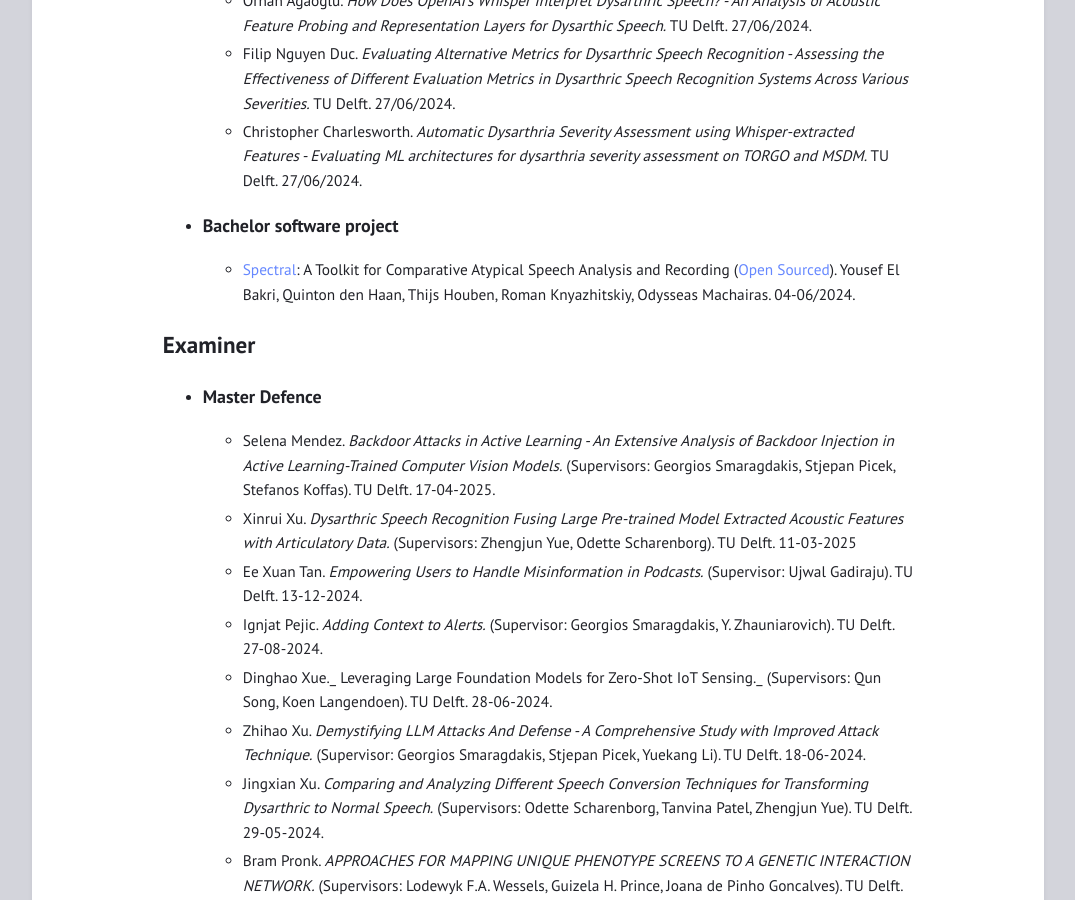
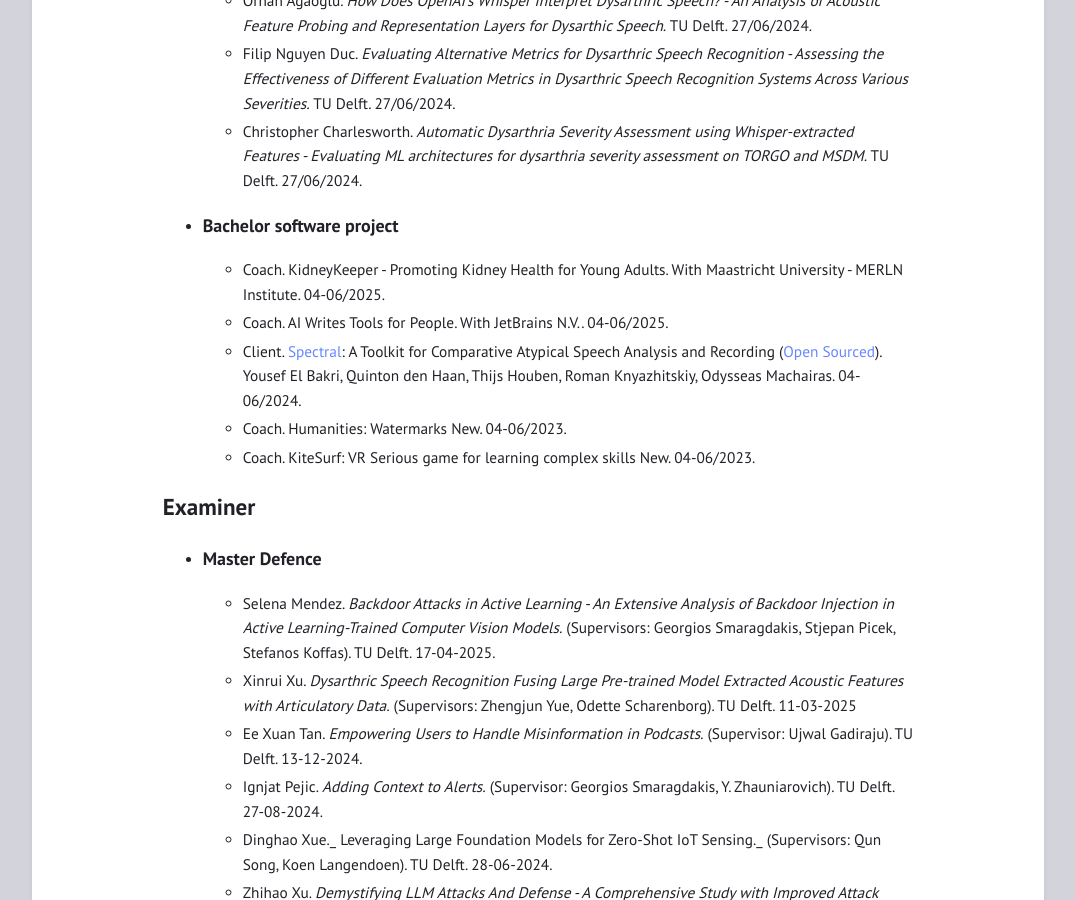
Before and after one commit to zhengjunyue/zhengjunyue.github.io, a Jekyll site: the page built from teaching.md, in a window 1280 px wide and 900 px high, scrolled down 1079 px. Shown: the whole window, without its empty margins (102-1177 px from the left). Built offline with Jekyll 4.4.1, drawn with Linux system fonts in a browser that asks for light colours.

Commit message:
Update teaching.md

```diff
--- a/teaching.md
+++ b/teaching.md
@@ -30,7 +30,11 @@ title: ""
    - Christopher Charlesworth. _Automatic Dysarthria Severity Assessment using Whisper-extracted Features - Evaluating ML architectures for dysarthria severity assessment on TORGO and MSDM._ TU Delft. 27/06/2024.
 
 * ### Bachelor software project ###
-   - [Spectral](https://spectral.ewi.tudelft.nl/): A Toolkit for Comparative Atypical Speech Analysis and Recording ([Open Sourced](https://github.com/TU-Delft-SALT-Group/spectral/blob/main/README.md)). Yousef El Bakri, Quinton den Haan, Thijs Houben, Roman Knyazhitskiy, Odysseas Machairas. 04-06/2024.
+  - Coach. KidneyKeeper - Promoting Kidney Health for Young Adults. With Maastricht University - MERLN Institute. 04-06/2025.
+  - Coach. AI Writes Tools for People. With JetBrains N.V.. 04-06/2025.
+  - Client. [Spectral](https://spectral.ewi.tudelft.nl/): A Toolkit for Comparative Atypical Speech Analysis and Recording ([Open Sourced](https://github.com/TU-Delft-SALT-Group/spectral/blob/main/README.md)). Yousef El Bakri, Quinton den Haan, Thijs Houben, Roman Knyazhitskiy, Odysseas Machairas. 04-06/2024.
+  - Coach. Humanities: Watermarks New. 04-06/2023.
+  - Coach. KiteSurf: VR Serious game for learning complex skills New. 04-06/2023.
 
 ## Examiner ##
 * ### Master Defence ###
```
